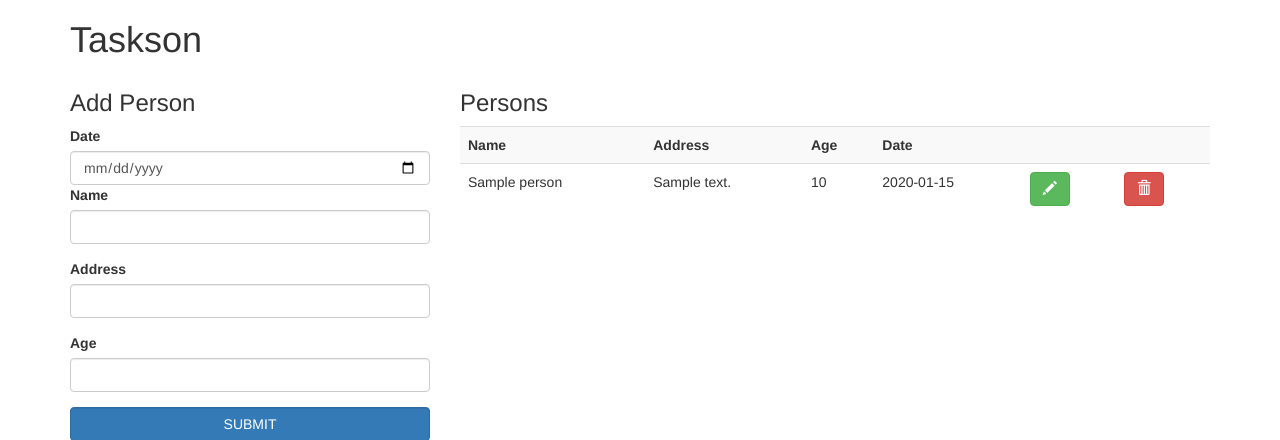
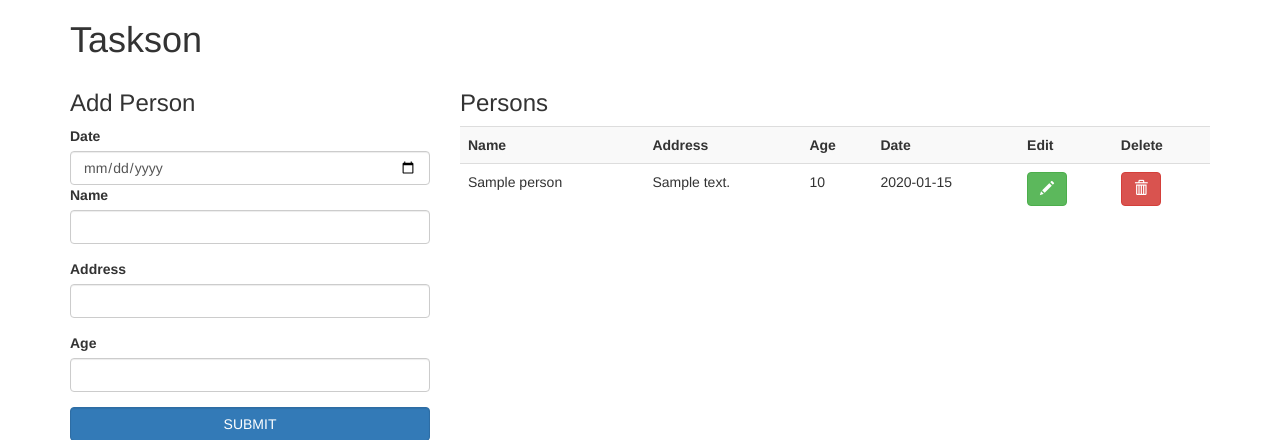
Before and after one commit to AmoahDevLabs/taskson, a Django app: page / in a window 1280 px wide. Shown: the top 440 px of the page. Run offline with Django 4.2, Linux system fonts and the light colour scheme; tables that the repository leaves empty hold one stand-in row (values such as "Sample post"); some libraries are stand-ins or nearby versions.

Commit message:
primum committere

```diff
--- a/templates/person/person.html
+++ b/templates/person/person.html
@@ -38,7 +38,9 @@
                         <th>Name</th>
                         <th>Address</th>
                         <th>Age</th>
-                        <th colspan="3">Date</th>
+                        <th>Date</th>
+                        <th>Edit</th>
+                        <th>Delete</th>
                     </tr>
                     {% for person in persons %}
                         <tr id="person-{{ person.id }}">
```
